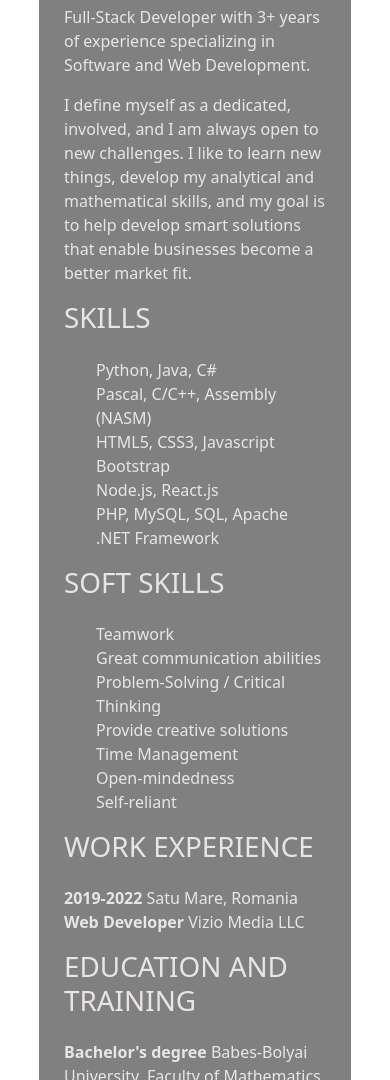
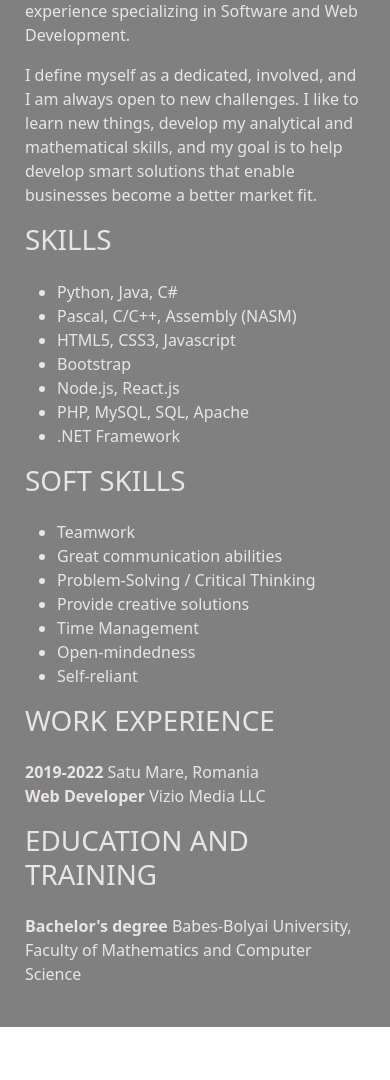
Before and after one commit to janosstelli/cv, a plain HTML site: page index.html in a window 390 px wide. Shown: the part 908-1988 px from the top of the page. After the commit the page ends 1935 px from the top, so only its background shows below. Drawn offline with nearby package versions, Linux system fonts and the light colour scheme.

Commit message:
Update styles.css
I set the #main margin property to 0 and also changed the max-width in the @media to 700px.

```diff
--- a/css/styles.css
+++ b/css/styles.css
@@ -59,8 +59,11 @@ a:hover {
     color:yellowgreen;
 }
 
-@media (max-width:1150px) {
-    #left-part {
+@media (max-width:700px) {
+    #main {
+        margin:0;
+    }
+    #left-part,#right-part {
         width:100%;
 
     }
@@ -68,16 +71,8 @@ a:hover {
         text-align: center;
     }
 
-    #right-part {
-        width:100%;
-    }
-
     #contact, #language-skills {
         margin: 0 5%;
     }
 
-    ul {
-        list-style-type: none;
-    }
-
 }
```
